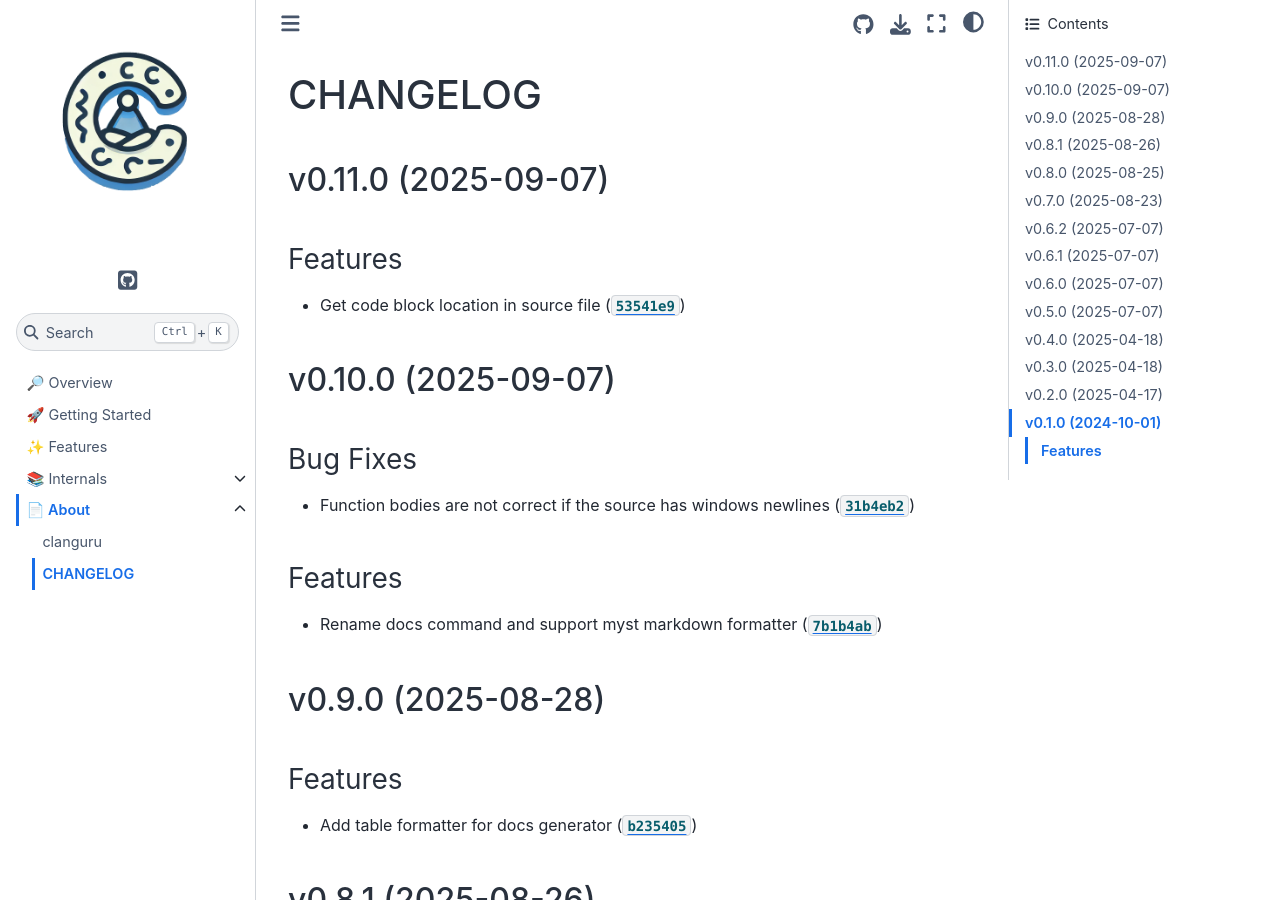
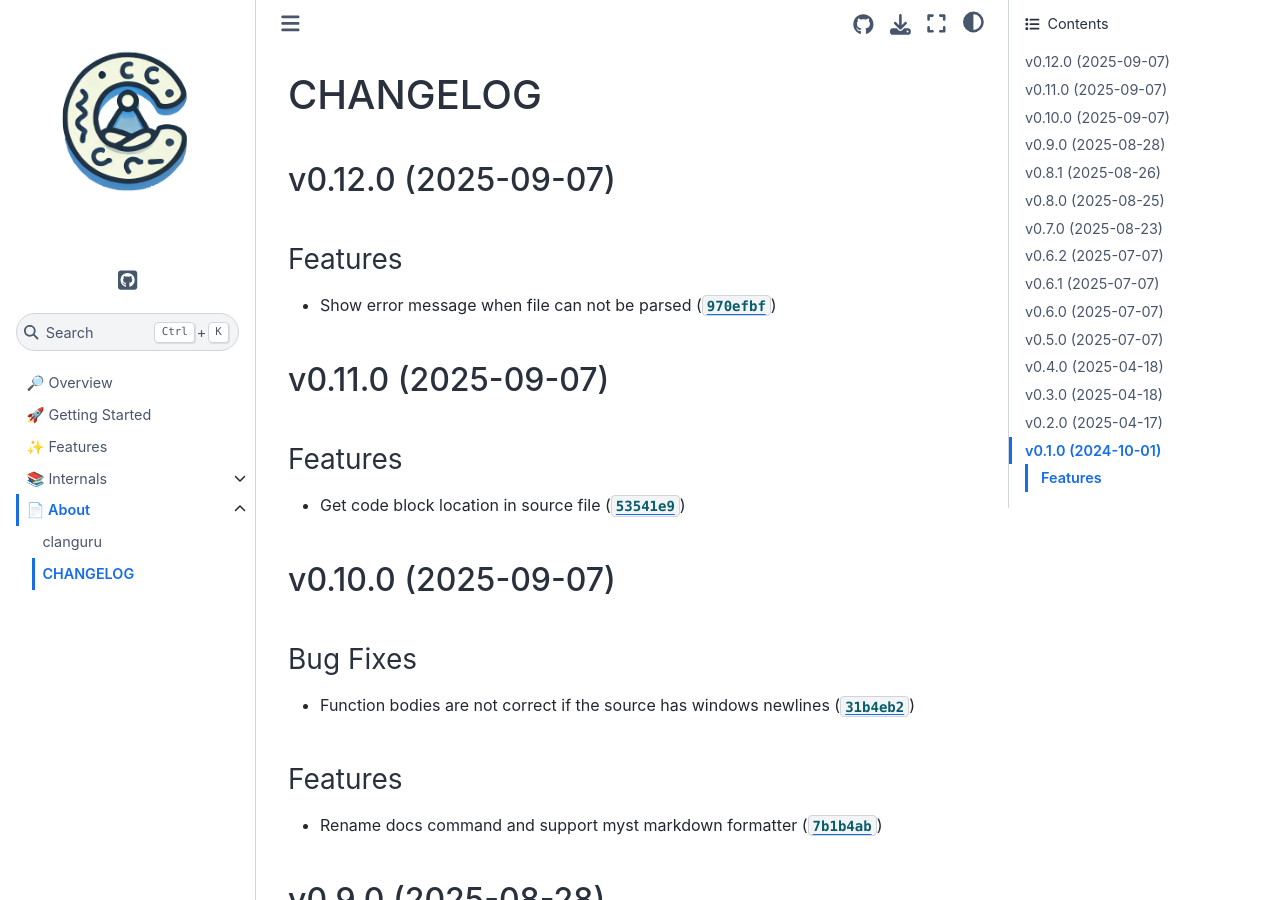
Before and after one commit to cuinixam/clanguru, a Sphinx documentation site: the page built from docs/about/_changelog.md, in a window 1280 px wide and 900 px high. Built offline with Sphinx 7.4.7 and the Sphinx Book theme 1.1.4, drawn with Linux system fonts in a browser that asks for light colours.

Commit message:
0.12.0
Automatically generated by python-semantic-release

```diff
--- a/CHANGELOG.md
+++ b/CHANGELOG.md
@@ -1,4 +1,12 @@
 # CHANGELOG
+
+
+## v0.12.0 (2025-09-07)
+
+### Features
+
+- Show error message when file can not be parsed
+  ([`970efbf`](https://github.com/cuinixam/clanguru/commit/970efbf75afb4e98ae92d2f5589d007289c8fd7b))
 
 
 ## v0.11.0 (2025-09-07)
--- a/docs/conf.py
+++ b/docs/conf.py
@@ -17,7 +17,7 @@ for path in ["src", "tests"]:
 project = "clanguru"
 copyright = "2024, cuinixam"
 author = "cuinixam"
-release = "0.11.0"
+release = "0.12.0"
 
 # -- General configuration ---------------------------------------------------
 # https://www.sphinx-doc.org/en/master/usage/configuration.html#general-configuration
--- a/pyproject.toml
+++ b/pyproject.toml
@@ -1,6 +1,6 @@
 [project]
 name = "clanguru"
-version = "0.11.0"
+version = "0.12.0"
 description = "C language utils and tools based on the clang and binutils modules."
 readme = "README.md"
 license = { text = "MIT" }
--- a/src/clanguru/__init__.py
+++ b/src/clanguru/__init__.py
@@ -1 +1 @@
-__version__ = "0.11.0"
+__version__ = "0.12.0"
```
Also changed, not shown: 1 other file.
